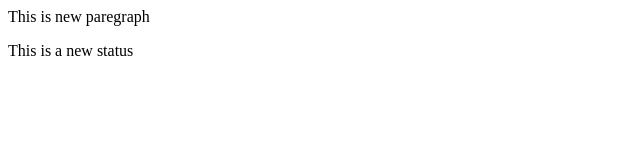
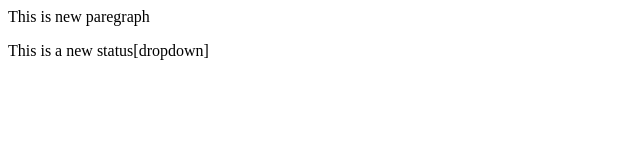
Before and after one commit to Akash-75-76/Localrepo, a plain HTML site: page index.html in a window 1280 px wide. Shown: the full height of the page, 0-640 px from the left. Drawn offline with Linux system fonts and the light colour scheme.

```diff
--- a/index.html
+++ b/index.html
@@ -1,2 +1,2 @@
 <p>This is new paregraph</p>
-<p>This is a new status</p>
+<p>This is a new status[dropdown]</p>
```
